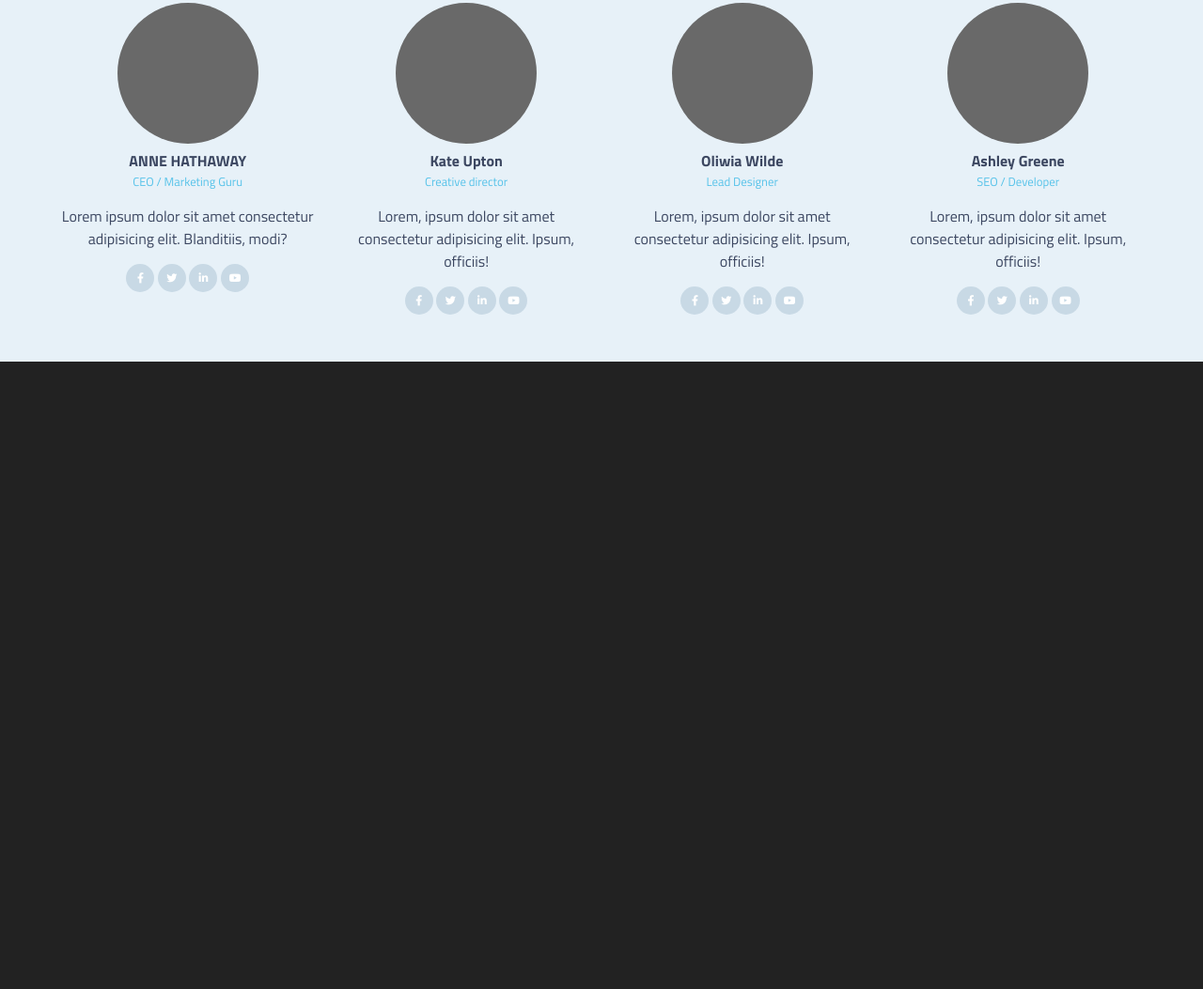
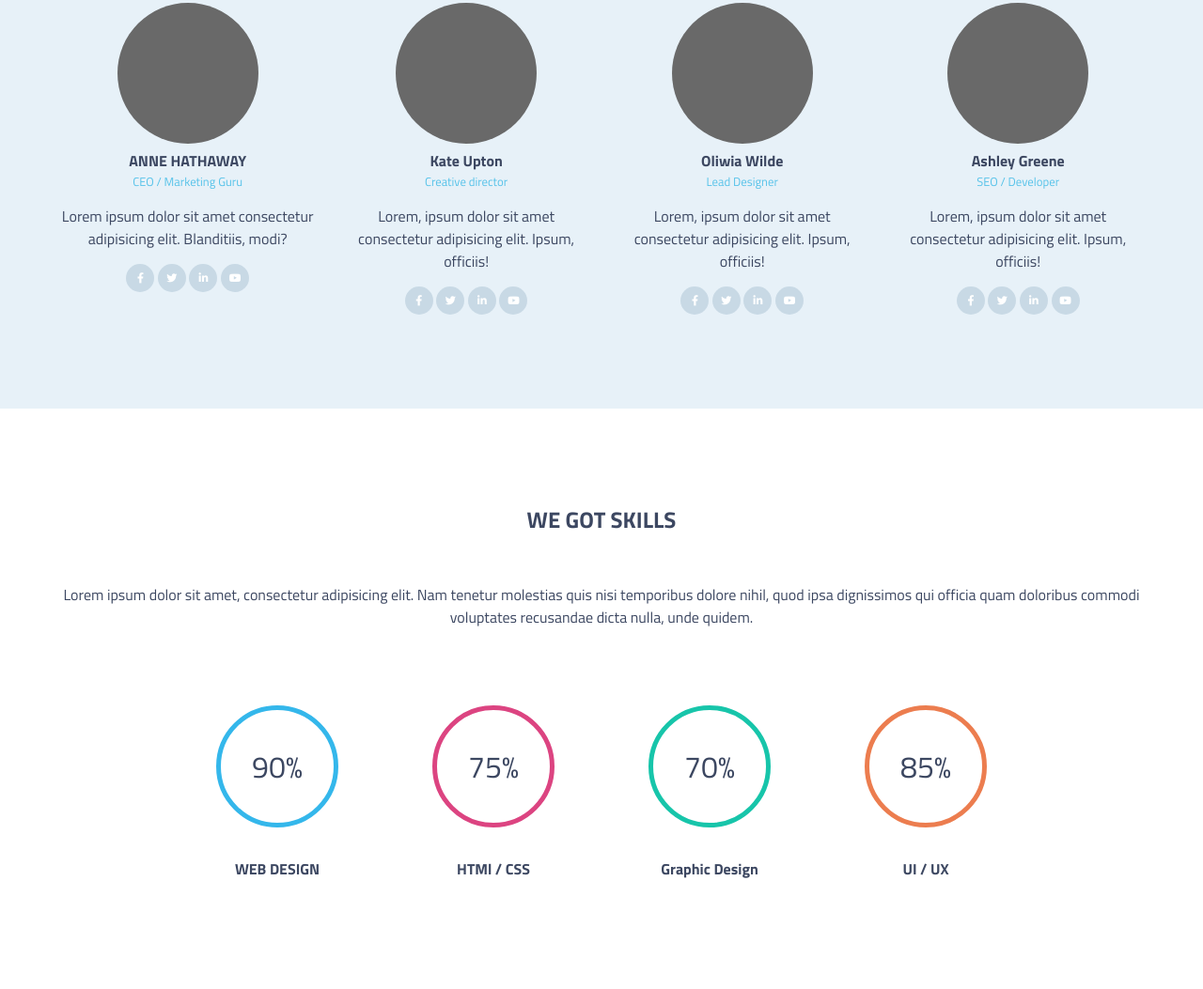
Before and after one commit to patszy/CSS_ex12, a plain HTML site: page index.html in a window 1280 px wide. Shown: the part 608-1661 px from the top of the page at 94% size. Before the commit the page ends 993 px from the top, so only its background shows below. Drawn offline with Linux system fonts and the light colour scheme.

Commit message:
Skills finished

```diff
--- a/css/main.css
+++ b/css/main.css
@@ -65,6 +65,7 @@ header button:hover{
     color: #3c4761;
     text-align: center;
     padding: 50px;
+    padding-bottom: 100px;
 }
 
 .team_container hr{
@@ -121,3 +122,54 @@ header button:hover{
 }
 
 /* Skills styles */
+
+.skills_container{
+    text-align: center;
+    background-color: white;
+    color: #3c4761;
+    padding-top: 100px;
+    padding-bottom: 100px;
+}
+
+.skills_container h1{
+    margin: 0;
+    text-transform: uppercase;
+}
+
+.skills_container > p{
+    margin: 50px;
+}
+
+.skills_container .skills{
+    display: flex;
+    justify-content: center;
+}
+
+.skills_container .skills .skills_item{
+    margin: 0 50px 0 50px;
+}
+
+.skills_container .skills .skills_item .percent{
+    font-size: 2rem;
+    font-weight: normal;
+    width: 130px;
+    line-height: 120px;
+    border: 5px solid #34b7eb;
+    border-radius: 50%;
+}
+
+.skills_container .skills .skills_item:nth-child(2) .percent{
+    border: 5px solid #dc4481;
+}
+
+.skills_container .skills .skills_item:nth-child(3) .percent{
+    border: 5px solid #17c5aa;
+}
+
+.skills_container .skills .skills_item:nth-child(4) .percent{
+    border: 5px solid #ec7d4f;
+}
+
+.skills_container .skills .skills_item p{
+    font-weight: 700;
+}
--- a/index.html
+++ b/index.html
@@ -23,6 +23,7 @@
         <h1>Hi there! We are the new kids on the block and we build awesome websites and mobile apps.</h1>
         <button>work with us!</button>
     </header>
+
     <section class="team_container">
         <h1>meet our beautiful team</h1>
         <hr>
@@ -78,6 +79,29 @@
             </div>
         </div>
     </section>
+
+    <section class="skills_container">
+        <h1>we got skills</h1>
+        <p>Lorem ipsum dolor sit amet, consectetur adipisicing elit. Nam tenetur molestias quis nisi temporibus dolore nihil, quod ipsa dignissimos qui officia quam doloribus commodi voluptates recusandae dicta nulla, unde quidem.</p>
+        <div class="skills">
+            <div class="skills_item">
+                <p class="percent">90%</p>
+                <p>WEB DESIGN</p>
+            </div>
+            <div class="skills_item">
+                <p class="percent">75%</p>
+                <p>HTMl / CSS</p>
+            </div>
+            <div class="skills_item">
+                <p class="percent">70%</p>
+                <p>Graphic Design</p>
+            </div>
+            <div class="skills_item">
+                <p class="percent">85%</p>
+                <p>UI / UX</p>
+            </div>
+        </div>
+    </section>
 </body>
 </html>
 
```
